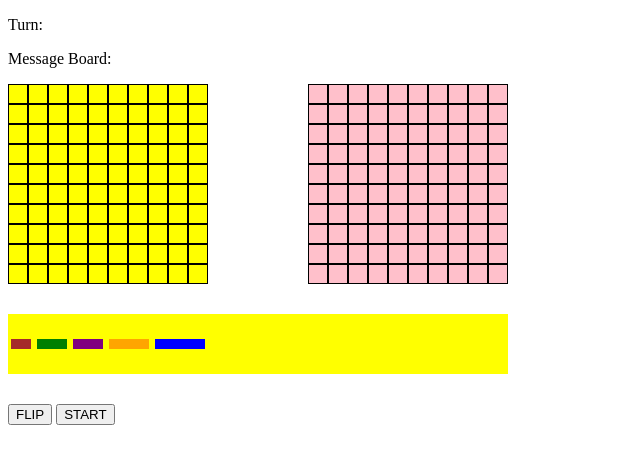
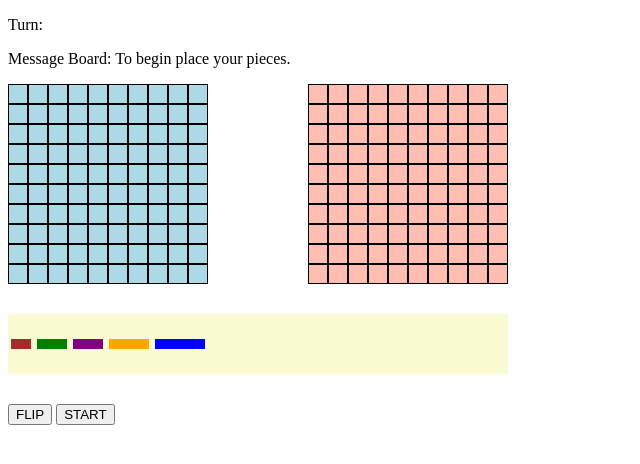
Before and after one commit to Venura-Wijenayake/Battleship, a plain HTML site: page index.html in a window 1280 px wide. Shown: the whole page, without its empty margins (0-640 px from the left). Drawn offline with Linux system fonts and the light colour scheme.

Commit message:
Small update + style changes.

```diff
--- a/index.html
+++ b/index.html
@@ -14,7 +14,7 @@
 <body>
 	<div id="game-info">
 		<p>Turn: <span id="turn-display"></span></p>
-		<p>Message Board: <span id="info"></span></p>
+		<p>Message Board: <span id="info">To begin place your pieces.</span></p>
 	</div>
 
 	<div id="gamesboard-container">
@@ -32,6 +32,8 @@
 	<button id="flip-button">FLIP</button>
 	<button id="start-button">START</button>
 
+
+
 </body>
 
 </html>
--- a/script.js
+++ b/script.js
@@ -34,8 +34,8 @@ function createBoard(color, user) {
 	gamesBoardContainer.append(gameBoardContainer);
 }
 
-createBoard('yellow', 'player');
-createBoard('pink', 'computer');
+createBoard('lightblue', 'player');
+createBoard('#FFBEB0', 'computer');
 
 //Creating Ships
 class Ship {
@@ -283,6 +283,7 @@ function checkScore(user, userHits, userSunkShips) {
 	console.log('playerHits', playerHits);
 	console.log('playerSunkShips', playerSunkShips);
 
+
 	if (playerSunkShips.length === 5) {
 		infoDisplay.textContent = 'you sunk all the computers ships. You WIN!';
 		gameOver = true;
--- a/style.css
+++ b/style.css
@@ -22,7 +22,7 @@
 	width: 500px;
 	height: 60px;
 	margin: 30px 0;
-	background-color: yellow;
+	background-color: lightgoldenrodyellow;
 	display: flex;
 	align-items: center;
 }
@@ -86,7 +86,7 @@
 #computer .cruiser,
 #computer .battleship,
 #computer .carrier {
-	background-color: pink;
+	background-color: #FFBEB0;
 }
 
 .boom {
```
